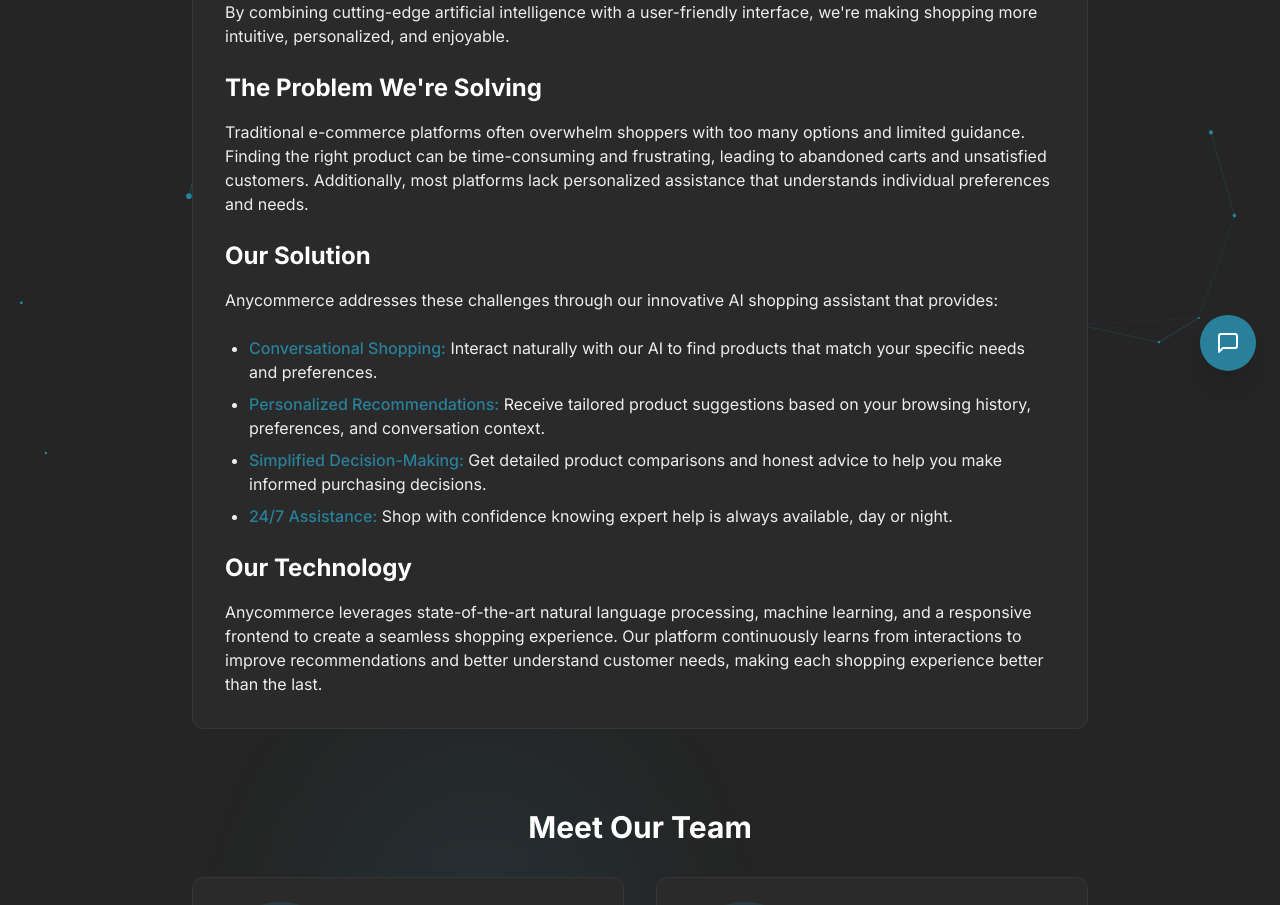
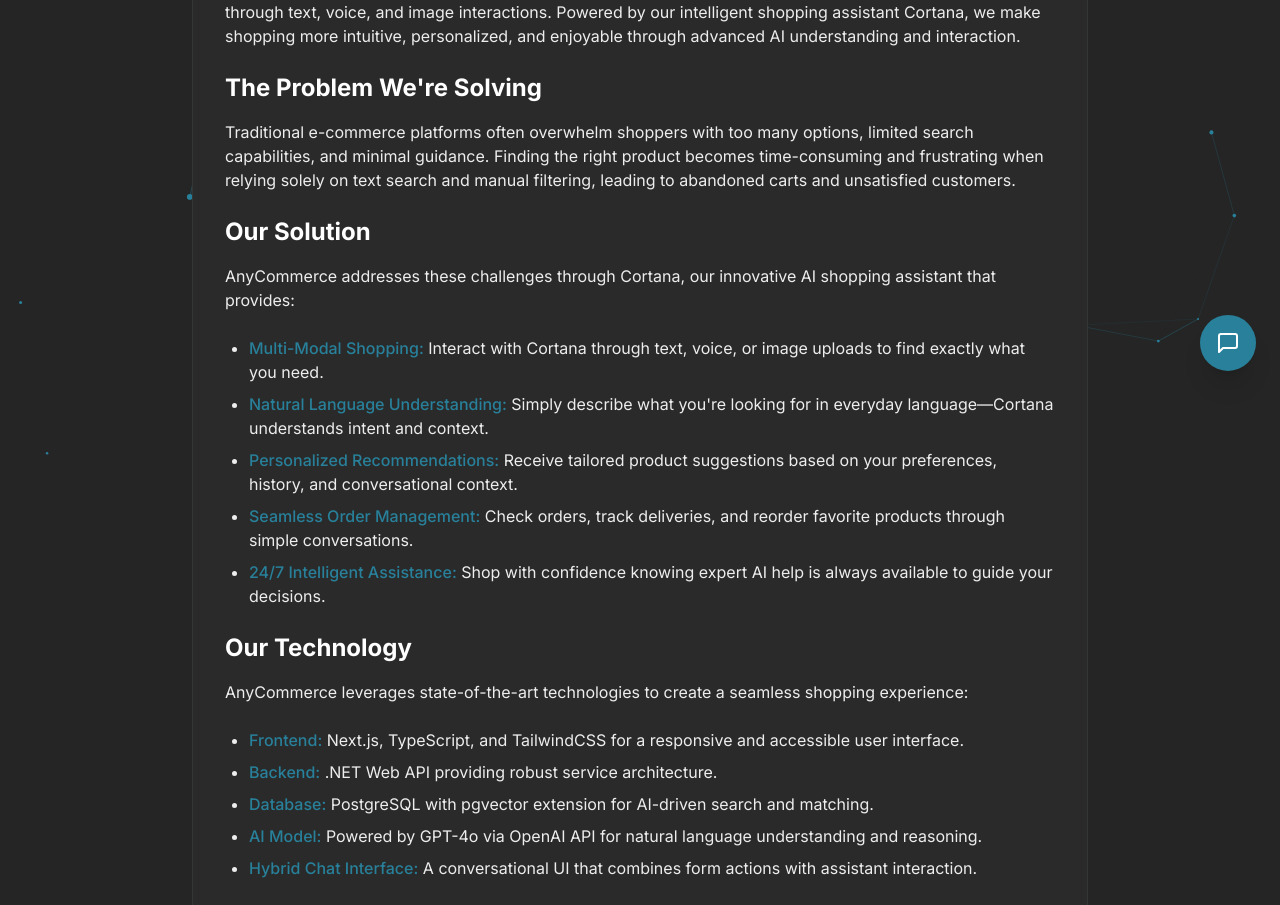
Before and after one commit to cypher125/Anycommerce, a Next.js app: page /about in a window 1280 px wide. Shown: the part 405-1310 px from the top of the page. Built offline with nearby package versions, Linux system fonts and the light colour scheme.

Commit message:
upated the project summary in the about page

```diff
--- a/app/about/page.tsx
+++ b/app/about/page.tsx
@@ -84,49 +84,62 @@ export default function About() {
             >
               <h2 className="text-2xl font-bold text-[#FFFFFF] mb-4">Our Mission</h2>
               <p className="text-[#EDEDED] mb-6">
-                Anycommerce is an AI-powered e-commerce platform designed to transform the online shopping experience.
-                By combining cutting-edge artificial intelligence with a user-friendly interface, we're making shopping
-                more intuitive, personalized, and enjoyable.
+                AnyCommerce is an AI-powered multi-modal e-commerce platform designed to transform online shopping through text, voice, and image interactions. Powered by our intelligent shopping assistant Cortana, we make shopping more intuitive, personalized, and enjoyable through advanced AI understanding and interaction.
               </p>
 
               <h2 className="text-2xl font-bold text-[#FFFFFF] mb-4">The Problem We're Solving</h2>
               <p className="text-[#EDEDED] mb-6">
-                Traditional e-commerce platforms often overwhelm shoppers with too many options and limited guidance.
-                Finding the right product can be time-consuming and frustrating, leading to abandoned carts and
-                unsatisfied customers. Additionally, most platforms lack personalized assistance that understands
-                individual preferences and needs.
+                Traditional e-commerce platforms often overwhelm shoppers with too many options, limited search capabilities, and minimal guidance. Finding the right product becomes time-consuming and frustrating when relying solely on text search and manual filtering, leading to abandoned carts and unsatisfied customers.
               </p>
 
               <h2 className="text-2xl font-bold text-[#FFFFFF] mb-4">Our Solution</h2>
               <p className="text-[#EDEDED] mb-6">
-                Anycommerce addresses these challenges through our innovative AI shopping assistant that provides:
+                AnyCommerce addresses these challenges through Cortana, our innovative AI shopping assistant that provides:
               </p>
 
               <ul className="list-disc pl-6 mb-6 text-[#EDEDED] space-y-2">
                 <li>
-                  <span className="font-medium text-[#28809a]">Conversational Shopping:</span> Interact naturally with
-                  our AI to find products that match your specific needs and preferences.
+                  <span className="font-medium text-[#28809a]">Multi-Modal Shopping:</span> Interact with Cortana through text, voice, or image uploads to find exactly what you need.
                 </li>
                 <li>
-                  <span className="font-medium text-[#28809a]">Personalized Recommendations:</span> Receive tailored
-                  product suggestions based on your browsing history, preferences, and conversation context.
+                  <span className="font-medium text-[#28809a]">Natural Language Understanding:</span> Simply describe what you're looking for in everyday language—Cortana understands intent and context.
                 </li>
                 <li>
-                  <span className="font-medium text-[#28809a]">Simplified Decision-Making:</span> Get detailed product
-                  comparisons and honest advice to help you make informed purchasing decisions.
+                  <span className="font-medium text-[#28809a]">Personalized Recommendations:</span> Receive tailored product suggestions based on your preferences, history, and conversational context.
                 </li>
                 <li>
-                  <span className="font-medium text-[#28809a]">24/7 Assistance:</span> Shop with confidence knowing
-                  expert help is always available, day or night.
+                  <span className="font-medium text-[#28809a]">Seamless Order Management:</span> Check orders, track deliveries, and reorder favorite products through simple conversations.
+                </li>
+                <li>
+                  <span className="font-medium text-[#28809a]">24/7 Intelligent Assistance:</span> Shop with confidence knowing expert AI help is always available to guide your decisions.
                 </li>
               </ul>
 
               <h2 className="text-2xl font-bold text-[#FFFFFF] mb-4">Our Technology</h2>
+              <p className="text-[#EDEDED] mb-6">
+                AnyCommerce leverages state-of-the-art technologies to create a seamless shopping experience:
+              </p>
+
+              <ul className="list-disc pl-6 mb-6 text-[#EDEDED] space-y-2">
+                <li>
+                  <span className="font-medium text-[#28809a]">Frontend:</span> Next.js, TypeScript, and TailwindCSS for a responsive and accessible user interface.
+                </li>
+                <li>
+                  <span className="font-medium text-[#28809a]">Backend:</span> .NET Web API providing robust service architecture.
+                </li>
+                <li>
+                  <span className="font-medium text-[#28809a]">Database:</span> PostgreSQL with pgvector extension for AI-driven search and matching.
+                </li>
+                <li>
+                  <span className="font-medium text-[#28809a]">AI Model:</span> Powered by GPT-4o via OpenAI API for natural language understanding and reasoning.
+                </li>
+                <li>
+                  <span className="font-medium text-[#28809a]">Hybrid Chat Interface:</span> A conversational UI that combines form actions with assistant interaction.
+                </li>
+              </ul>
+
               <p className="text-[#EDEDED]">
-                Anycommerce leverages state-of-the-art natural language processing, machine learning, and a responsive
-                frontend to create a seamless shopping experience. Our platform continuously learns from interactions to
-                improve recommendations and better understand customer needs, making each shopping experience better
-                than the last.
+                Our platform continuously learns from interactions to improve recommendations and better understand customer needs, making each shopping experience better than the last. With vector search capabilities in our database, we can match products semantically to natural language descriptions, finding exactly what you're looking for even when you don't know the exact terms.
               </p>
             </motion.div>
 
```
